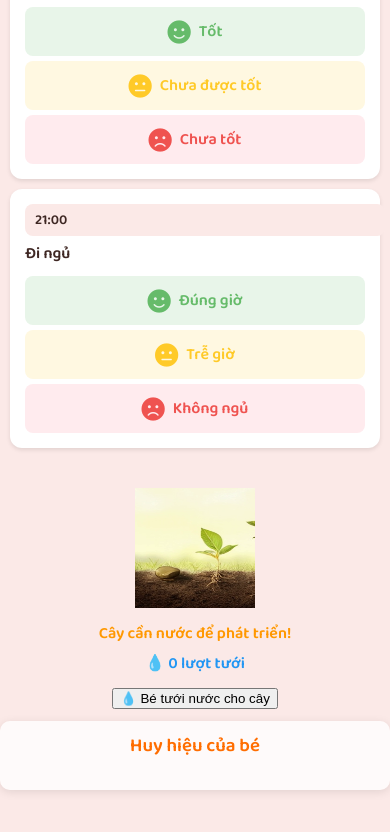
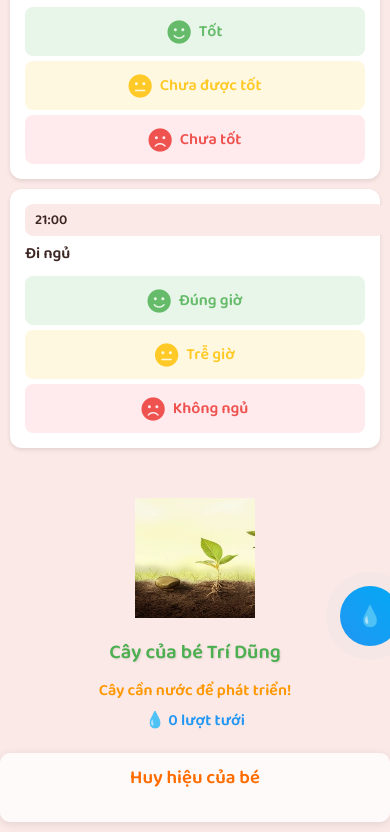
Before and after one commit to HongLinh719/thoigianbieunew, a plain HTML site: page index.html in a window 390 px wide. Shown: the part 1589-2421 px from the top of the page. Before the commit the page ends 2389 px from the top, so only its background shows below. Drawn offline with Linux system fonts and the light colour scheme.

Commit message:
Update tree layout and effects

```diff
--- a/index.html
+++ b/index.html
@@ -658,6 +658,95 @@
     .profile-info {
         margin-left: 12px;
         text-align: left;
+    }
+}
+/* CSS cho phần cây và nút tưới */
+.tree-container {
+    position: relative;
+    padding: 20px;
+    margin-top: 20px;
+    text-align: center;
+}
+
+.tree-image {
+    width: 200px;
+    height: 200px;
+    transition: transform 0.3s ease;
+}
+
+.tree-name {
+    font-size: 20px;
+    font-weight: bold;
+    color: #4CAF50;
+    margin: 10px 0;
+    text-shadow: 1px 1px 2px rgba(0,0,0,0.1);
+}
+
+.water-button {
+    position: absolute;
+    right: -20px;
+    top: 50%;
+    transform: translateY(-50%);
+    width: 80px;
+    height: 80px;
+    border-radius: 50%;
+    background: linear-gradient(45deg, #2196F3, #03A9F4);
+    border: none;
+    color: white;
+    font-size: 24px;
+    cursor: pointer;
+    box-shadow: 0 4px 10px rgba(0,0,0,0.2);
+    transition: all 0.3s ease;
+    display: flex;
+    align-items: center;
+    justify-content: center;
+    animation: pulse 2s infinite;
+}
+
+.water-button:hover {
+    transform: translateY(-50%) scale(1.1);
+    box-shadow: 0 6px 15px rgba(0,0,0,0.3);
+}
+
+@keyframes pulse {
+    0% { box-shadow: 0 0 0 0 rgba(33, 150, 243, 0.4); }
+    70% { box-shadow: 0 0 0 15px rgba(33, 150, 243, 0); }
+    100% { box-shadow: 0 0 0 0 rgba(33, 150, 243, 0); }
+}
+
+.tree-growth {
+    animation: grow 1s ease-out;
+}
+
+@keyframes grow {
+    0% { transform: scale(1); }
+    50% { transform: scale(1.1); }
+    100% { transform: scale(1); }
+}
+
+@keyframes leaves {
+    0% { filter: brightness(1); }
+    50% { filter: brightness(1.2); }
+    100% { filter: brightness(1); }
+}
+
+/* Responsive design */
+@media screen and (max-width: 768px) {
+    .tree-container {
+        padding: 10px;
+        margin-top: 10px;
+    }
+
+    .tree-image {
+        width: 150px;
+        height: 150px;
+    }
+
+    .water-button {
+        width: 60px;
+        height: 60px;
+        font-size: 20px;
+        right: -10px;
     }
 }
 </style>
@@ -1082,6 +1171,10 @@ scheduleData[childName][dateKey].totalPoints = totalPoints;
             // Cập nhật tiến trình và trạng thái phần thưởng
             updateProgress();
             checkReward();
+
+            // Cập nhật tên cây
+            const treeName = document.getElementById('tree-name');
+            treeName.textContent = `Cây của bé ${childName === 'tridung' ? 'Trí Dũng' : 'Thảo Vy'}`;
         }
 
         // Hiển thị thông báo
@@ -1350,16 +1443,23 @@ function loadData() {
 <audio id="audio-congrats" preload="auto" src=""></audio>
 <img id="watering-gif" src="images/water.gif" style="display:none; position:absolute; width:120px; top:350px; left:1190px; z-index:10;"/>
 
-<!-- THÊM ĐOẠN NÀY -->
-<div style="position: fixed; bottom: 500px; right: 340px; text-align: center; z-index: 50;">
-    <img id="tree-img" src="images/tree_day1.png" style="width:150px; height:150px;">
+<!-- Thay thế phần div cây cũ bằng container mới -->
+<div class="tree-container">
+    <img id="tree-img" src="images/tree_day1.png" class="tree-image" alt="Cây phát triển">
+    <div class="tree-name" id="tree-name">
+        Cây của bé Trí Dũng
+    </div>
     <div id="tree-status" style="font-weight:bold; color:#FF9800; margin:5px 0;">
         Cây cần nước để phát triển!
     </div>
-    <div style="margin-top:5px; margin-bottom:10px;">
-        <span id="water-count" style="font-weight:bold; color:#2196F3;">💧 <span id="water-units">0</span> lượt tưới</span>
+    <div style="margin-top:5px;">
+        <span id="water-count" style="font-weight:bold; color:#2196F3;">
+            💧 <span id="water-units">0</span> lượt tưới
+        </span>
     </div>
-    <button onclick="waterTree()">💧 Bé tưới nước cho cây</button>
+    <button class="water-button" onclick="waterTree()" title="Tưới nước cho cây">
+        💧
+    </button>
 </div>
 
 <!-- Thêm khu vực hiển thị huy hiệu -->
@@ -2056,12 +2156,21 @@ function waterTree() {
 
     // Cập nhật hình ảnh cây sau 1.5 giây
     setTimeout(() => {
+        const treeImg = document.getElementById("tree-img");
+        treeImg.classList.add('tree-growth');
+        setTimeout(() => {
+            treeImg.classList.remove('tree-growth');
+        }, 1000);
+
         document.getElementById("tree-img").src = `images/tree_day${treeLevel}.png`;
         wateringGif.style.display = "none";
 
         // Thông báo cho người dùng biết cây đã tăng cấp
         document.getElementById("tree-status").textContent = "Cây đã phát triển!";
         document.getElementById("tree-status").style.color = "#4CAF50";
+
+        // Tạo hiệu ứng
+        createSmallConfetti(treeImg);
 
         // Lưu dữ liệu
         saveData();
```
